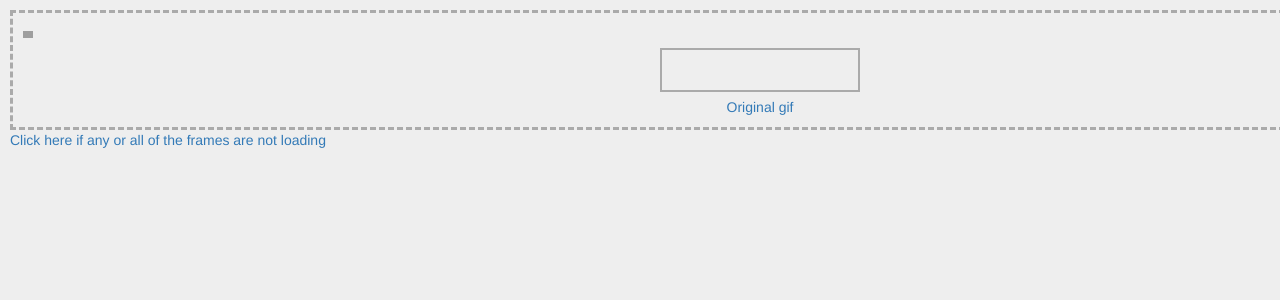
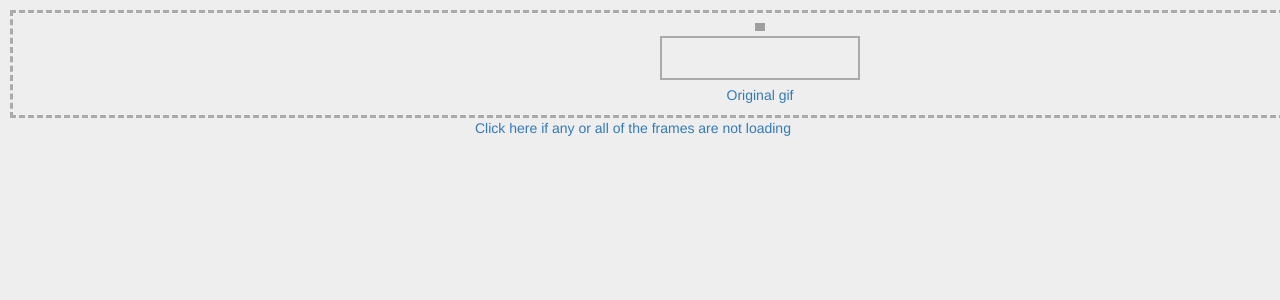
Before and after one commit to dvanhise/gifframe, a Django app: page /a/1/ in a window 1280 px wide; the page is wider, and only the part inside the window is pictured. Shown: the top 300 px of that part. Run offline with Django 3.2, Linux system fonts and the light colour scheme; tables that the repository leaves empty hold one stand-in row (values such as "Sample post"); parts of the project's set-up code (start-up, migrations or seed data) failed here and were passed over; some libraries are stand-ins or nearby versions; grey boxes are pictures that could not be loaded.

Commit message:
Added reset view

```diff
--- a/gifframe/models.py
+++ b/gifframe/models.py
@@ -1,5 +1,6 @@
 from django.db import models
 from base58 import b58encode
+from .settings import MAIN_BUCKET, AWS_CONNECTION
 
 BASE = 345
 
@@ -17,8 +18,16 @@ class Cachable(models.Model):
         return self.link
 
     def delete(self, using=None):
-        self.frame_set.all().delete()
+        self.deleteFrames()
         super(Cachable, self).delete(using)
+
+    def deleteFrames(self):
+        frames = self.frame_set.all()
+        if frames.exists():
+            conn = AWS_CONNECTION
+            bucket = conn.get_bucket(MAIN_BUCKET, validate=False)
+            bucket.delete_keys(frames.values_list('image', flat=True))
+            frames.delete()
 
     def save(self, *args, **kwargs):
         updated = self.id
--- a/gifframe/views.py
+++ b/gifframe/views.py
@@ -9,16 +9,14 @@ from django.shortcuts import render, redirect
 from django.views.generic import View
 from django.core.exceptions import ObjectDoesNotExist
 from boto.s3.key import Key
-from boto.s3.connection import S3Connection, OrdinaryCallingFormat
 
-from .settings import BASE_DIR, MAIN_BUCKET, AWS_ACCESS_KEY_ID, AWS_SECRET_ACCESS_KEY
+from .settings import BASE_DIR, MAIN_BUCKET, AWS_CONNECTION
 from .models import Frame, Cachable
 
 # test gif: https://upload.wikimedia.org/wikipedia/commons/8/83/Utah_Territory_evolution_animation_-_August_2011.gif
 # http://i.imgur.com/YTMYqQP.gif
 # http://i.imgur.com/foxwpvR.gif
 
-# get access to this http://images.gifframe.test.s3.amazonaws.com/aa4f1a0c-082b-4b4f-9cb4-784a344a0f54.png
 MAX_HEIGHT = 800
 MAX_WIDTH = 1000
 
@@ -73,10 +71,10 @@ class ResetFrameView(View):
         except ObjectDoesNotExist:
             return renderError(request, 'The id ({}) was not found'.format(gifId))
 
-        # TODO:  delete s3 links
-        # delete cache
+        print('<<log>> Resetting cachable %s' % gifId)
+        cache.deleteFrames()
         # keep same external id
-        context = parseGif(gifId)
+        context = parseGif(cache.link, useCache=cache)
         return render(request, 'page.html', context)
 
 
@@ -114,7 +112,7 @@ def checkCache(gifId):
 # Generates frames and saves them to s3
 # Caches data in db
 # Returns generated context
-def parseGif(location):
+def parseGif(location, useCache=None):
     # Get the gif and open with pillow
     print('<<log>> Image location ' + str(location))
     try:
@@ -139,11 +137,14 @@ def parseGif(location):
         height = int(height*ratio)
         im.thumbnail((height, width), Image.ANTIALIAS)
 
-    cache = Cachable(link=location, height=height, width=width)
-    cache.save()
+    if not useCache:
+        cache = Cachable(link=location, height=height, width=width)
+        cache.save()
+    else:
+        cache = useCache
 
-    conn = S3Connection(AWS_ACCESS_KEY_ID, AWS_SECRET_ACCESS_KEY, calling_format=OrdinaryCallingFormat())
-    bucket = conn.get_bucket(MAIN_BUCKET)
+    conn = AWS_CONNECTION
+    bucket = conn.get_bucket(MAIN_BUCKET, validate=False)
     k = Key(bucket)
     if not k:
         print('<<error>> Couldn\'t connect to bucket ' + MAIN_BUCKET)
--- a/static/js/frames.controller.js
+++ b/static/js/frames.controller.js
@@ -22,9 +22,7 @@ function frameController($scope) {
 
         $scope.source = angular.element('#source-value')[0].value;
         $scope.imageRoot = angular.element('#image-root-value')[0].value;
-        console.log($scope.imageRoot);
         $scope.externalId = angular.element('#external-id-value')[0].value;
-        console.log($scope.externalId);
         $scope.height = angular.element('#height-value')[0].value;
         $scope.width = angular.element('#width-value')[0].value;
     }
--- a/templates/page.html
+++ b/templates/page.html
@@ -14,7 +14,9 @@
     }
 
     .center {
-        margin: auto;
+        display: block;
+        margin-left: auto;
+        margin-right: auto;
     }
 
     .glyphicon {
@@ -53,7 +55,7 @@
             <input type="hidden" value="{{ externalId }}" id="external-id-value">
             <input type="hidden" value="{{ imageRoot }}" id="image-root-value">
 
-            <img class="center" ng-style="{'width': width}" ng-if="frames.length" ng-src="{[{ ::imageRoot + frames[currentFrame] }]}">
+            <img class="center" ng-style="::{'width': width}" ng-if="::frames.length" ng-src="{[{ ::imageRoot + frames[currentFrame] }]}">
             <div class="nav-bar">
                 <span class="glyphicon glyphicon-fast-backward linky pull-left"
                       ng-show="currentFrame > 0"
@@ -69,12 +71,12 @@
                       ng-click="currentFrame = currentFrame + 1"></span>
             </div>
             <div class="center text-center" style="width:200px">
-                <a ng-href="{{ url }}">Original gif</a>
+                <a class="linky" ng-href="{{ url }}">Original gif</a>
             </div>
         {% endif %}
     </div>
     <div>
-        <a class="center" style="width:300px" ng-href="/a/reset/{{ externalId }}/">Click here if any or all of the frames are not loading</a>
+        <a class="center" style="width:350px" ng-href="/a/reset/{{ externalId }}/">Click here if any or all of the frames are not loading</a>
     </div>
 </div>
 {% endblock %}
```
Also changed, not shown: gifframe/settings.py (+7 -4 lines).
